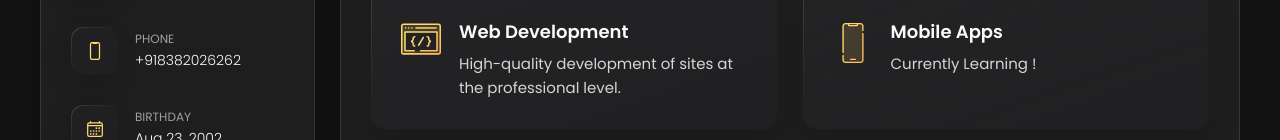
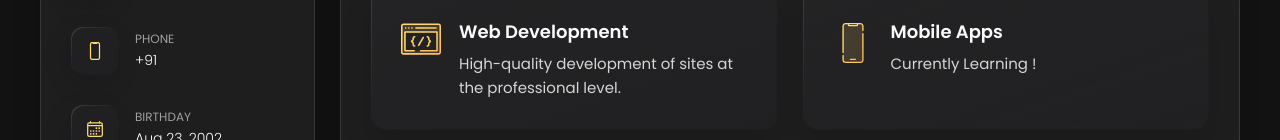
Before and after one commit to avanishgupta07/portfoliio, a plain HTML site: page index.html in a window 1280 px wide. Shown: the part 484-624 px from the top of the page. Drawn offline with nearby package versions, Linux system fonts and the light colour scheme.

Commit message:
Update index.html

```diff
--- a/index.html
+++ b/index.html
@@ -68,7 +68,7 @@
             <div class="contact-info">
               <p class="contact-title">Phone</p>
 
-              <a href="tel:+918382026262" class="contact-link">+918382026262</a>
+              <a href="tel:" class="contact-link">+91</a>
             </div>
 
           </li>
```
